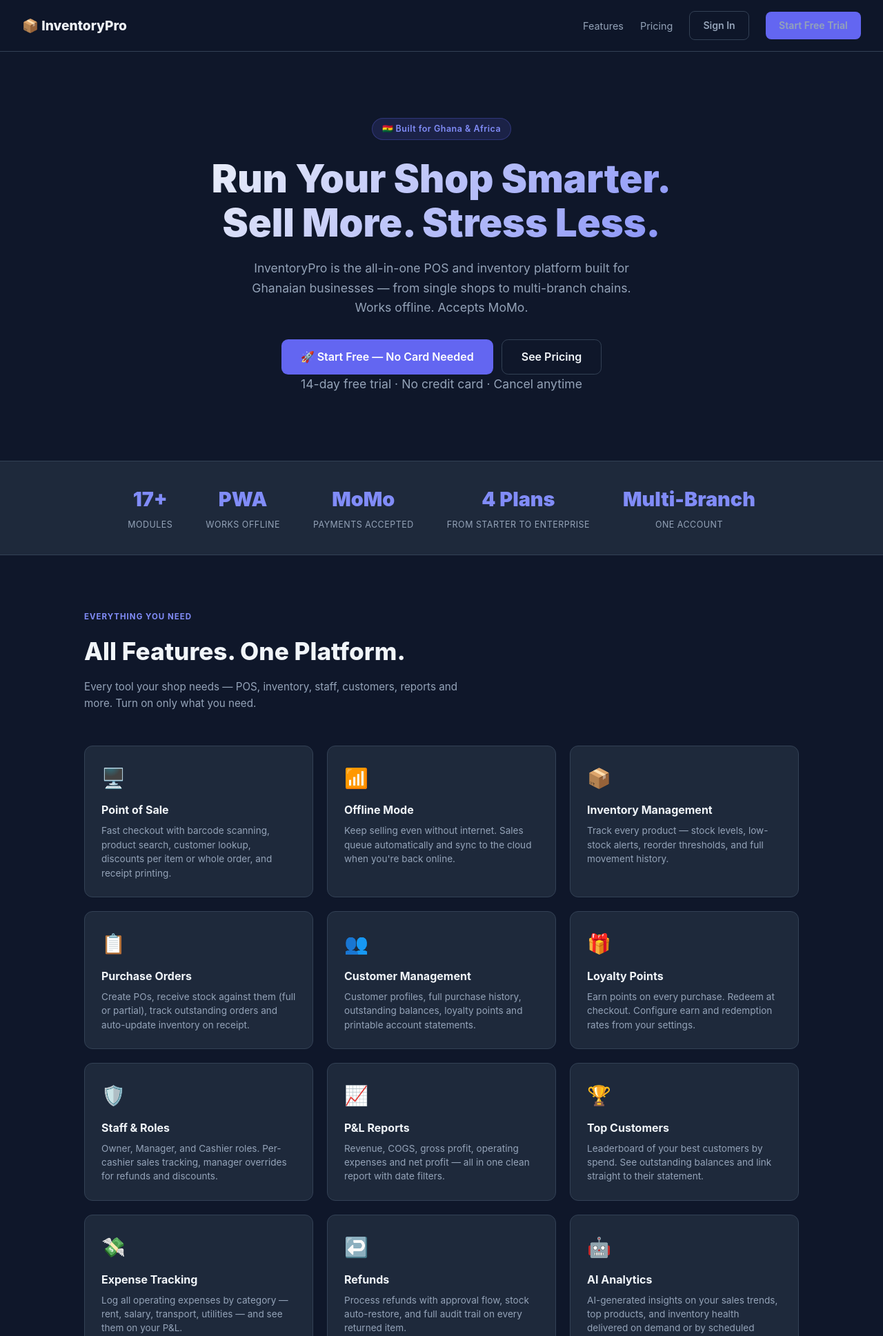
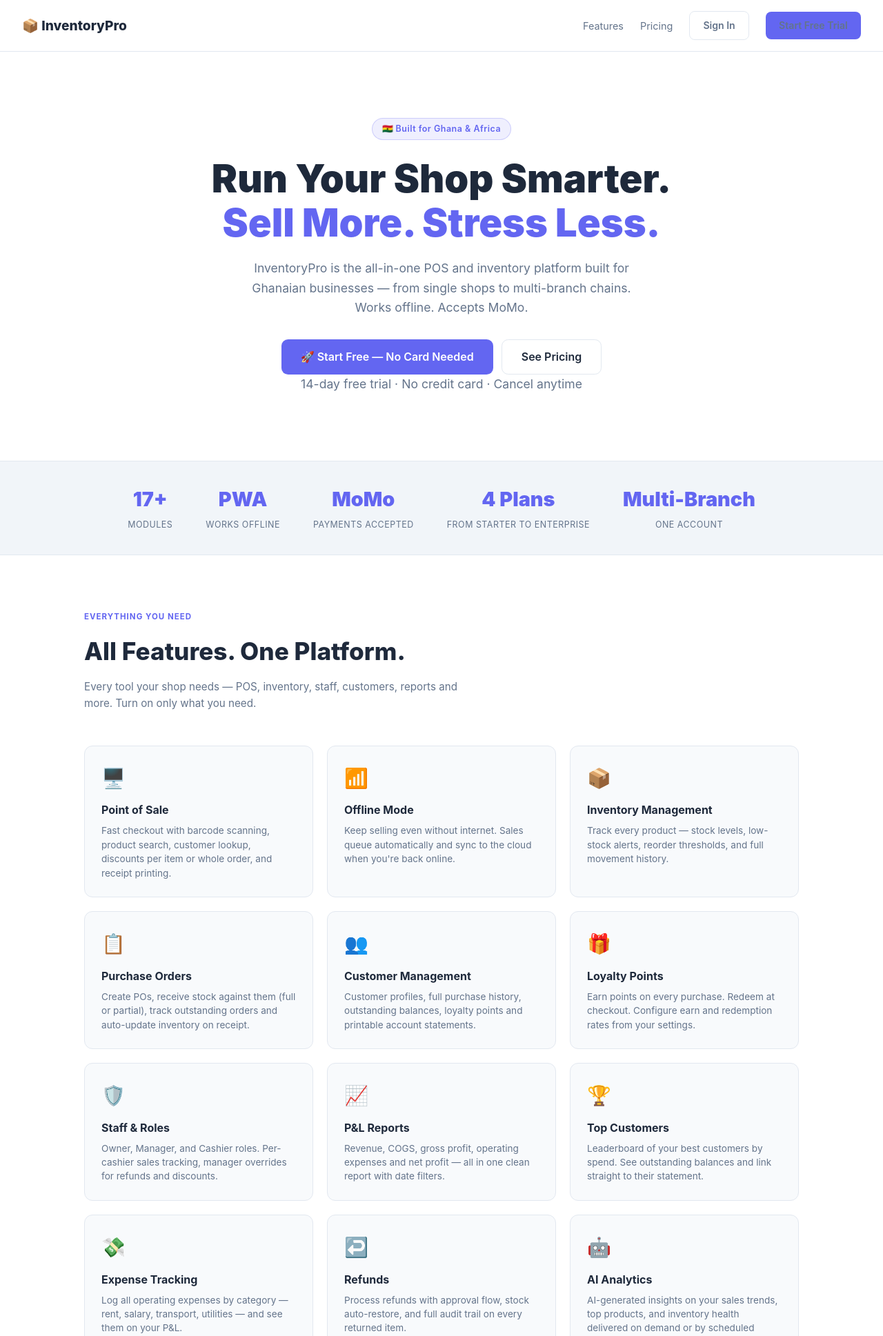
Before and after one commit to sasusavage/inventory-pro, a Flask app: page / in a window 1280 px wide. Shown: the top 1937 px of the page at 69% size. Run offline with Flask 3, Linux system fonts and the light colour scheme.

Commit message:
fix: test features link, hide platform admin from tenants, white landing page, billing model alignment
- 'Test Features' goes to / (dashboard) not /home (landing page)
- Tenant list excludes org_id=2 (Platform Admin) — it's internal
- Landing page: full light/white theme (white bg, dark text, indigo accents)
- billing.py: fix all field names to match actual Plan/Subscription models
  plan.slug/max_users/max_customers -> display_name/max_staff/no limit
  sub.current_period_start/end -> started_at/expires_at
  billing record: provider -> payment_method, add description/plan_id
  check_plan_limit: max_users -> max_staff

Co-Authored-By: Claude Sonnet 4.6 <noreply@anthropic.com>

```diff
--- a/routes/superadmin.py
+++ b/routes/superadmin.py
@@ -89,7 +89,7 @@ def api_tenants():
     per_page = min(request.args.get('per_page', 50, type=int), 200)
     search   = request.args.get('search', '').strip()
 
-    q = Organisation.query
+    q = Organisation.query.filter(Organisation.id != 2)  # exclude Platform Admin org
     if search:
         q = q.filter(Organisation.name.ilike(f'%{search}%') | Organisation.slug.ilike(f'%{search}%'))
 
--- a/templates/landing.html
+++ b/templates/landing.html
@@ -12,40 +12,40 @@
             --indigo: #6366f1; --indigo-dark: #4f46e5; --indigo-light: #818cf8;
             --green: #10b981; --amber: #f59e0b; --red: #ef4444;
             --dark: #0f172a; --dark2: #1e293b; --dark3: #334155;
-            --text: #f1f5f9; --text-muted: #94a3b8; --border: #334155;
+            --text: #1e293b; --text-muted: #64748b; --border: #e2e8f0;
+            --bg: #ffffff; --bg2: #f8fafc; --bg3: #f1f5f9;
         }
-        body { background: var(--dark); color: var(--text); font-family: -apple-system, BlinkMacSystemFont, 'Segoe UI', sans-serif; line-height: 1.6; }
+        body { background: var(--bg); color: var(--text); font-family: -apple-system, BlinkMacSystemFont, 'Segoe UI', sans-serif; line-height: 1.6; }
         a { color: inherit; text-decoration: none; }
 
         /* NAV */
         nav { display: flex; justify-content: space-between; align-items: center;
               padding: 1rem 2rem; border-bottom: 1px solid var(--border); position: sticky; top: 0;
-              background: rgba(15,23,42,0.95); backdrop-filter: blur(8px); z-index: 100; }
-        .nav-logo { font-size: 1.2rem; font-weight: 800; display: flex; align-items: center; gap: .5rem; }
+              background: rgba(255,255,255,0.95); backdrop-filter: blur(8px); z-index: 100; }
+        .nav-logo { font-size: 1.2rem; font-weight: 800; display: flex; align-items: center; gap: .5rem; color: var(--text); }
         .nav-links { display: flex; gap: 1.5rem; align-items: center; font-size: .9rem; }
         .nav-links a { color: var(--text-muted); transition: color .2s; }
-        .nav-links a:hover { color: var(--text); }
+        .nav-links a:hover { color: var(--indigo); }
         .btn { display: inline-flex; align-items: center; gap: .4rem; padding: .55rem 1.2rem;
                border-radius: .5rem; font-size: .88rem; font-weight: 600; cursor: pointer;
                border: none; transition: all .2s; }
         .btn-primary { background: var(--indigo); color: #fff; }
         .btn-primary:hover { background: var(--indigo-dark); }
         .btn-outline { background: transparent; color: var(--text); border: 1px solid var(--border); }
-        .btn-outline:hover { border-color: var(--indigo-light); color: var(--indigo-light); }
+        .btn-outline:hover { border-color: var(--indigo); color: var(--indigo); }
         .btn-lg { padding: .75rem 1.75rem; font-size: 1rem; border-radius: .6rem; }
         .btn-green { background: var(--green); color: #fff; }
         .btn-green:hover { background: #059669; }
 
         /* HERO */
         .hero { text-align: center; padding: 6rem 2rem 4rem; max-width: 860px; margin: 0 auto; }
-        .hero-badge { display: inline-flex; align-items: center; gap: .4rem; background: rgba(99,102,241,.15);
-                      border: 1px solid rgba(99,102,241,.3); color: var(--indigo-light);
+        .hero-badge { display: inline-flex; align-items: center; gap: .4rem; background: rgba(99,102,241,.1);
+                      border: 1px solid rgba(99,102,241,.25); color: var(--indigo);
                       padding: .3rem .9rem; border-radius: 2rem; font-size: .78rem; font-weight: 600;
                       letter-spacing: .5px; margin-bottom: 1.5rem; }
         .hero h1 { font-size: clamp(2rem, 5vw, 3.5rem); font-weight: 900; line-height: 1.15;
-                   background: linear-gradient(135deg, #f1f5f9, var(--indigo-light));
-                   -webkit-background-clip: text; -webkit-text-fill-color: transparent;
-                   background-clip: text; margin-bottom: 1.25rem; }
+                   color: var(--text); margin-bottom: 1.25rem; }
+        .hero h1 span { color: var(--indigo); }
         .hero p { font-size: 1.1rem; color: var(--text-muted); max-width: 600px; margin: 0 auto 2rem; }
         .hero-cta { display: flex; gap: .75rem; justify-content: center; flex-wrap: wrap; }
         .hero-sub { font-size: .78rem; color: var(--text-muted); margin-top: 1rem; }
@@ -53,42 +53,42 @@
         /* STATS BAR */
         .stats-bar { display: flex; justify-content: center; gap: 3rem; flex-wrap: wrap;
                      padding: 2rem; border-top: 1px solid var(--border); border-bottom: 1px solid var(--border);
-                     background: var(--dark2); }
+                     background: var(--bg3); }
         .stat { text-align: center; }
-        .stat strong { display: block; font-size: 1.8rem; font-weight: 900; color: var(--indigo-light); }
+        .stat strong { display: block; font-size: 1.8rem; font-weight: 900; color: var(--indigo); }
         .stat span { font-size: .78rem; color: var(--text-muted); text-transform: uppercase; letter-spacing: .5px; }
 
         /* SECTION */
         section { padding: 5rem 2rem; max-width: 1100px; margin: 0 auto; }
         .section-label { font-size: .72rem; font-weight: 700; text-transform: uppercase; letter-spacing: 1px;
-                          color: var(--indigo-light); margin-bottom: .75rem; }
-        .section-title { font-size: clamp(1.6rem, 3vw, 2.2rem); font-weight: 800; margin-bottom: .75rem; }
+                          color: var(--indigo); margin-bottom: .75rem; }
+        .section-title { font-size: clamp(1.6rem, 3vw, 2.2rem); font-weight: 800; margin-bottom: .75rem; color: var(--text); }
         .section-sub { font-size: .95rem; color: var(--text-muted); max-width: 560px; margin-bottom: 3rem; }
 
         /* FEATURES GRID */
         .features-grid { display: grid; grid-template-columns: repeat(auto-fill, minmax(280px, 1fr)); gap: 1.25rem; }
-        .feature-card { background: var(--dark2); border: 1px solid var(--border); border-radius: .75rem;
-                         padding: 1.5rem; transition: border-color .2s; }
-        .feature-card:hover { border-color: var(--indigo); }
+        .feature-card { background: var(--bg2); border: 1px solid var(--border); border-radius: .75rem;
+                         padding: 1.5rem; transition: border-color .2s, box-shadow .2s; }
+        .feature-card:hover { border-color: var(--indigo); box-shadow: 0 4px 20px rgba(99,102,241,.1); }
         .feature-icon { font-size: 1.75rem; margin-bottom: .75rem; }
-        .feature-card h3 { font-size: 1rem; font-weight: 700; margin-bottom: .4rem; }
+        .feature-card h3 { font-size: 1rem; font-weight: 700; margin-bottom: .4rem; color: var(--text); }
         .feature-card p { font-size: .85rem; color: var(--text-muted); line-height: 1.5; }
 
         /* PRICING */
         .pricing-grid { display: grid; grid-template-columns: repeat(auto-fill, minmax(240px, 1fr)); gap: 1.25rem; align-items: start; }
-        .plan-card { background: var(--dark2); border: 1px solid var(--border); border-radius: 1rem;
-                      padding: 1.75rem; position: relative; }
-        .plan-card.popular { border-color: var(--indigo); background: linear-gradient(145deg, var(--dark2), rgba(99,102,241,.07)); }
+        .plan-card { background: #fff; border: 1px solid var(--border); border-radius: 1rem;
+                      padding: 1.75rem; position: relative; box-shadow: 0 1px 4px rgba(0,0,0,.06); }
+        .plan-card.popular { border-color: var(--indigo); box-shadow: 0 4px 24px rgba(99,102,241,.15); }
         .popular-badge { position: absolute; top: -12px; left: 50%; transform: translateX(-50%);
                           background: var(--indigo); color: #fff; font-size: .7rem; font-weight: 700;
                           padding: .2rem .9rem; border-radius: 2rem; text-transform: uppercase; letter-spacing: .5px; white-space: nowrap; }
         .plan-name { font-size: .75rem; font-weight: 700; text-transform: uppercase; letter-spacing: 1px;
                       color: var(--text-muted); margin-bottom: .5rem; }
-        .plan-price { font-size: 2.2rem; font-weight: 900; line-height: 1; margin-bottom: .25rem; }
+        .plan-price { font-size: 2.2rem; font-weight: 900; line-height: 1; margin-bottom: .25rem; color: var(--text); }
         .plan-price span { font-size: .9rem; font-weight: 400; color: var(--text-muted); }
         .plan-desc { font-size: .82rem; color: var(--text-muted); margin-bottom: 1.25rem; }
         .plan-features { list-style: none; margin-bottom: 1.5rem; display: flex; flex-direction: column; gap: .5rem; }
-        .plan-features li { font-size: .83rem; display: flex; gap: .5rem; align-items: flex-start; }
+        .plan-features li { font-size: .83rem; display: flex; gap: .5rem; align-items: flex-start; color: var(--text); }
         .plan-features li::before { content: '✓'; color: var(--green); font-weight: 700; flex-shrink: 0; }
         .plan-features li.no::before { content: '✗'; color: var(--red); }
         .plan-features li.no { color: var(--text-muted); }
@@ -97,21 +97,21 @@
         .steps { display: grid; grid-template-columns: repeat(auto-fill, minmax(200px, 1fr)); gap: 2rem; }
         .step { text-align: center; }
         .step-num { width: 48px; height: 48px; border-radius: 50%; background: var(--indigo);
-                     display: flex; align-items: center; justify-content: center;
+                     display: flex; align-items: center; justify-content: center; color: #fff;
                      font-weight: 900; font-size: 1.1rem; margin: 0 auto .75rem; }
-        .step h3 { font-size: .95rem; font-weight: 700; margin-bottom: .4rem; }
+        .step h3 { font-size: .95rem; font-weight: 700; margin-bottom: .4rem; color: var(--text); }
         .step p { font-size: .83rem; color: var(--text-muted); }
 
         /* CTA BAND */
         .cta-band { background: linear-gradient(135deg, var(--indigo-dark), #312e81);
                      border-radius: 1.25rem; padding: 3.5rem 2rem; text-align: center; margin: 0 2rem 5rem; }
-        .cta-band h2 { font-size: 1.8rem; font-weight: 900; margin-bottom: .75rem; }
-        .cta-band p { color: rgba(255,255,255,.7); margin-bottom: 1.75rem; }
+        .cta-band h2 { font-size: 1.8rem; font-weight: 900; margin-bottom: .75rem; color: #fff; }
+        .cta-band p { color: rgba(255,255,255,.8); margin-bottom: 1.75rem; }
 
         /* FOOTER */
         footer { border-top: 1px solid var(--border); padding: 2rem; text-align: center;
-                  font-size: .8rem; color: var(--text-muted); }
-        footer a { color: var(--indigo-light); }
+                  font-size: .8rem; color: var(--text-muted); background: var(--bg2); }
+        footer a { color: var(--indigo); }
 
         /* MOBILE */
         @media (max-width: 640px) {
@@ -140,7 +140,7 @@
 <!-- HERO -->
 <div class="hero">
     <div class="hero-badge">🇬🇭 Built for Ghana &amp; Africa</div>
-    <h1>Run Your Shop Smarter.<br>Sell More. Stress Less.</h1>
+    <h1>Run Your Shop Smarter.<br><span>Sell More. Stress Less.</span></h1>
     <p>InventoryPro is the all-in-one POS and inventory platform built for Ghanaian businesses — from single shops to multi-branch chains. Works offline. Accepts MoMo.</p>
     <div class="hero-cta">
         <a href="/signup" class="btn btn-primary btn-lg">🚀 Start Free — No Card Needed</a>
--- a/templates/layout.html
+++ b/templates/layout.html
@@ -44,7 +44,7 @@
                         <span style="font-size:.7rem; color:var(--text-muted); padding:.25rem .75rem; text-transform:uppercase; letter-spacing:.5px;">Test Workspace</span>
                     </li>
                     <li class="nav-item">
-                        <a href="/home" class="nav-link" id="nav-sa-shop"><span class="nav-icon">🧪</span>Test Features</a>
+                        <a href="/" class="nav-link" id="nav-sa-shop"><span class="nav-icon">🧪</span>Test Features</a>
                     </li>
                 </ul>
 
```
Also changed, not shown: routes/billing.py (+31 -27 lines).
